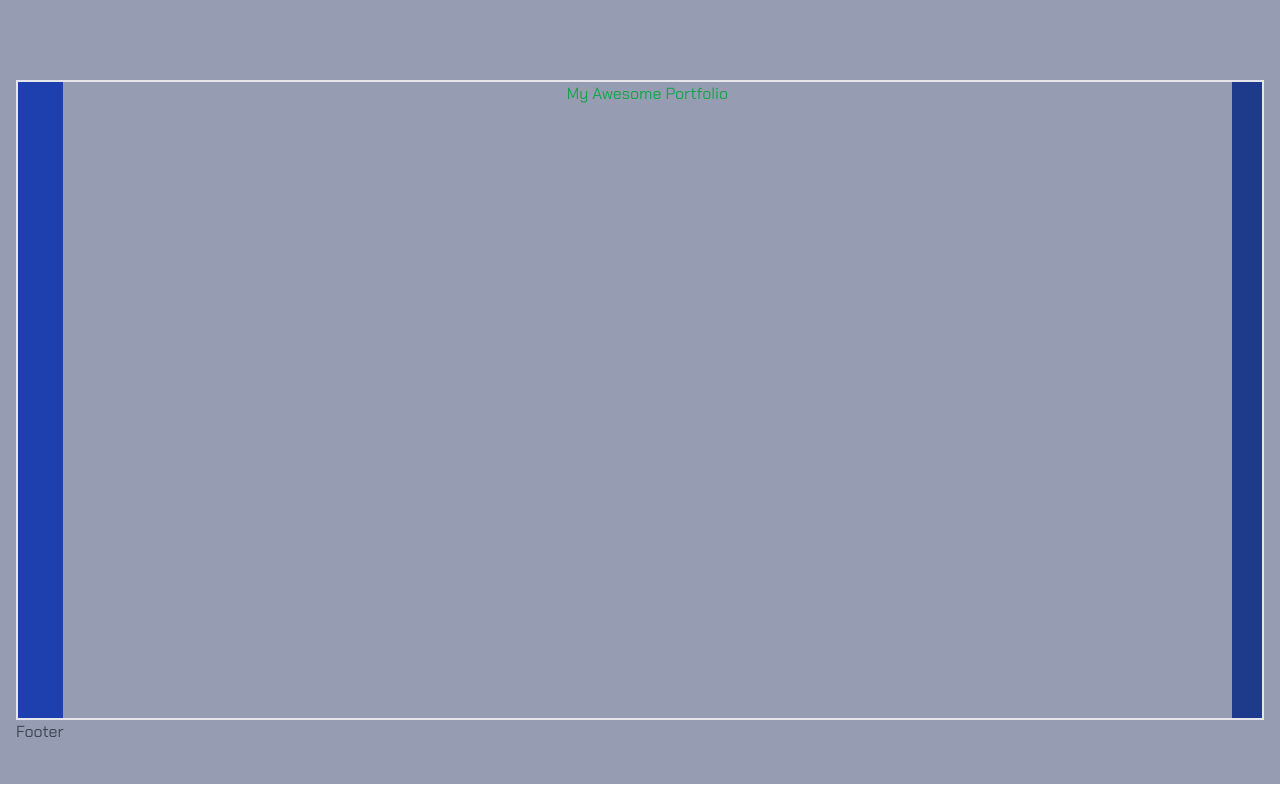
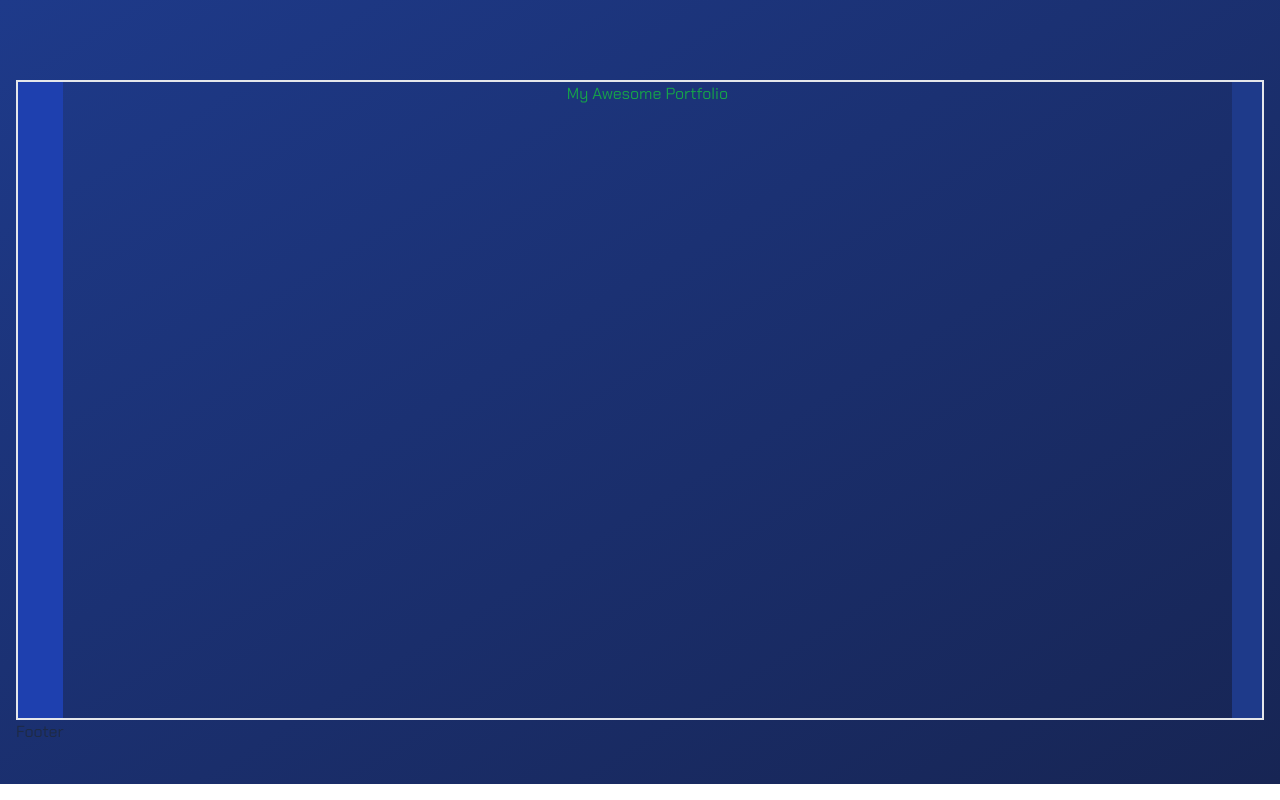
Before and after one commit to Rashedin-063/Example-Portfolio-1, a React (Vite) app: page / in a window 1280 px wide. Built offline with nearby package versions, Linux system fonts and the light colour scheme; a web font is replaced by a local one.

Commit message:
design updated

```diff
--- a/src/components/Menu.jsx
+++ b/src/components/Menu.jsx
@@ -9,15 +9,15 @@ const Menu = ({items = []}) => {
 
   return (
     <Fade cascade damping={0.3}>
-      <ul className='xl:flex xl:items-center xl:gap-3 text-sm md:text-base space-y-4 xl:space-y-0 font-playWrite'>
+      <ul className='xl:flex xl:items-center xl:gap-3 text-sm md:text-base space-y-4 xl:space-y-0 font-playWrite italic'>
         {items.map(({ to, label }) => (
           <li key={to}>
             <NavLink
               to={to}
               className={({ isActive }) =>
                 isActive
-                  ? 'text-base lg:text-lg rounded-none hover:bg-transparent text-green-600 font-semibold italic'
-                  : '  hover:transition-all hover:duration-300 hover:bg-transparent hover:rounded-none hover:underline'
+                  ? 'text-base lg:text-lg rounded-none hover:bg-transparent text-green-600 font-semibold animate-pulse-3'
+                  : 'hover:transition hover:duration-700   hover:bg-transparent hover:rounded-none hover:font-semibold hover:-translate-y-1'
               }
             >
               {label}
--- a/src/layouts/Root.jsx
+++ b/src/layouts/Root.jsx
@@ -6,7 +6,7 @@ import RightSidebar from './../pages/shared/RightSidebar';
 
 const Root = () => {
   return (
-    <div className='bg-blue-950 bg-opacity-45 max-w-7xl mx-auto lg:px-4 font-chakraPatch'>
+    <div className='bg-gradient-to-tl from-blue-950 via blue-950 to-blue-900 bg-opacity-45 max-w-7xl mx-auto lg:px-4 font-chakraPatch'>
       <Navbar />
       <div className='flex min-h-[80vh] border-2'>
         <LeftSidebar />
--- a/src/pages/shared/Navbar.jsx
+++ b/src/pages/shared/Navbar.jsx
@@ -13,7 +13,7 @@ const Navbar = () => {
   ];
 
   return (
-    <div className='text-center h-20'>
+    <div className='text-center h-20 mr-8'>
       <div className='navbar'>
         <div className='navbar-start'>
           <div className='dropdown'>
--- a/tailwind.config.js
+++ b/tailwind.config.js
@@ -9,6 +9,15 @@ module.exports = {
       sevillana: "'Sevillana', cursive",
     },
     extend: {
+      keyframes: {
+        pulse: {
+          '0%, 100%': { opacity: 1 },
+          '50%': { opacity: 0.3 },
+        },
+      },
+      animation: {
+        'pulse-3': 'pulse 3s ease-in-out 3',
+      },
     },
   },
   plugins: [require('daisyui')],
```
